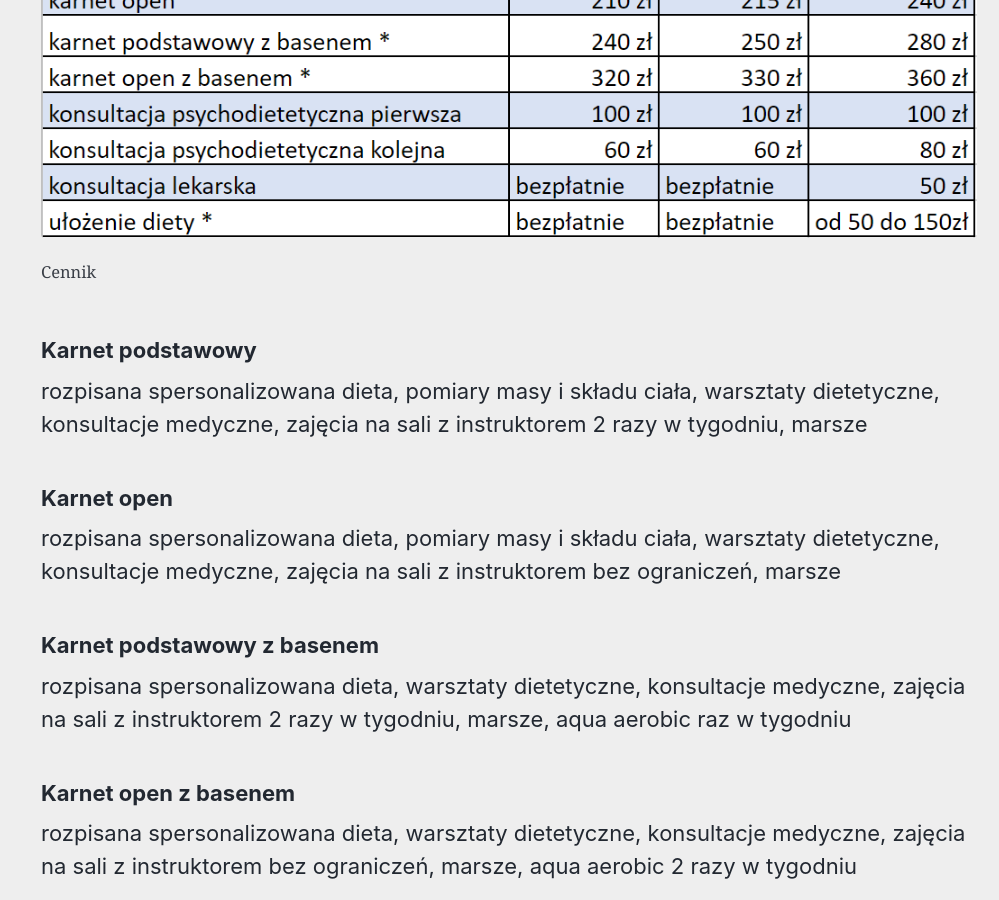
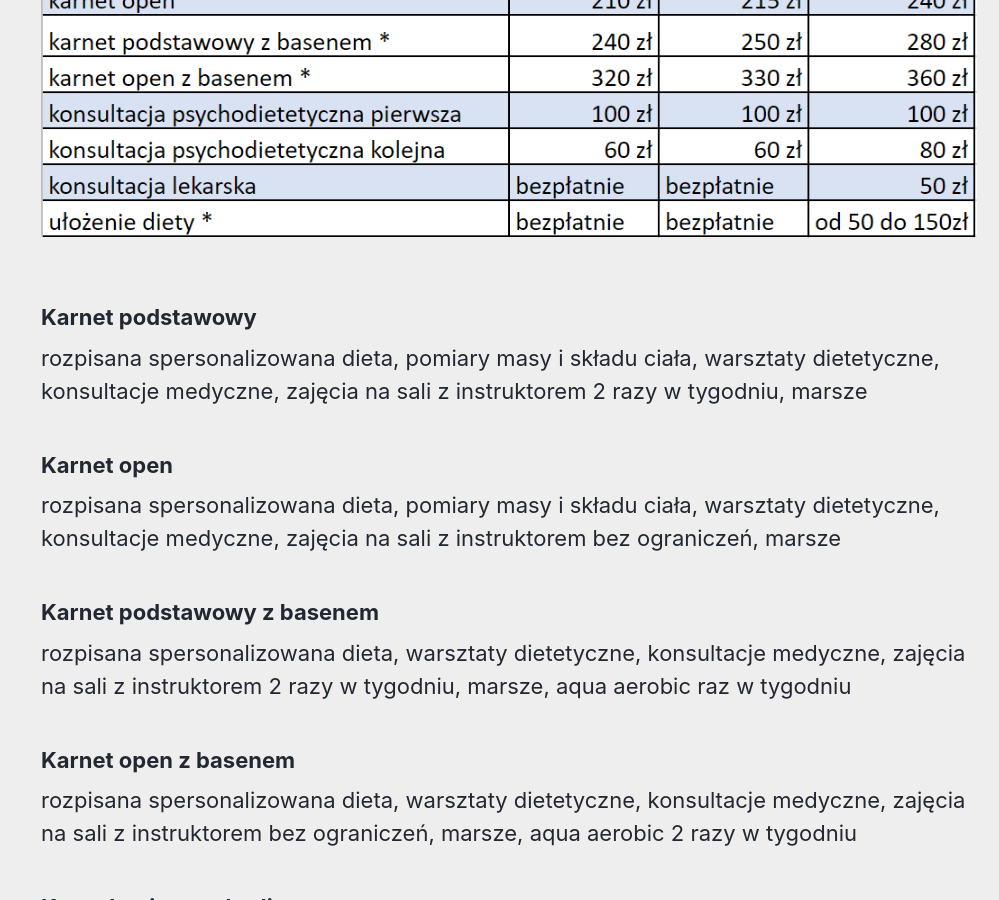
Before and after one commit to PiotrowskiD/PiotrowskiD.github.io, a Jekyll site: the page built from _pages/oferta.md, in a window 1280 px wide and 900 px high, scrolled down 642 px. Shown: the whole window, without its empty margins (281-1280 px from the left). Built offline with Jekyll 4.4.1, drawn with Linux system fonts in a browser that asks for light colours; cached includes are drawn as plain includes; nearby versions of some CDN libraries.

Commit message:
remove image captions

```diff
--- a/_pages/oferta.md
+++ b/_pages/oferta.md
@@ -8,7 +8,7 @@ header:
   overlay_filter: "0.5"
   overlay_image: /assets/images/rsz_plecy.png
 ---
-{% include figure image_path="/assets/images/cennik.png" alt="Cennik" caption="Cennik" %}
+{% include figure image_path="/assets/images/cennik.png" alt="Cennik" caption="" %}
 
 ### Karnet podstawowy
 rozpisana spersonalizowana dieta, pomiary masy i składu ciała, warsztaty dietetyczne, konsultacje medyczne, zajęcia na sali z instruktorem 2 razy w tygodniu, marsze
```
Also changed, not shown: _pages/zajecia.md (+1 -1 lines).
